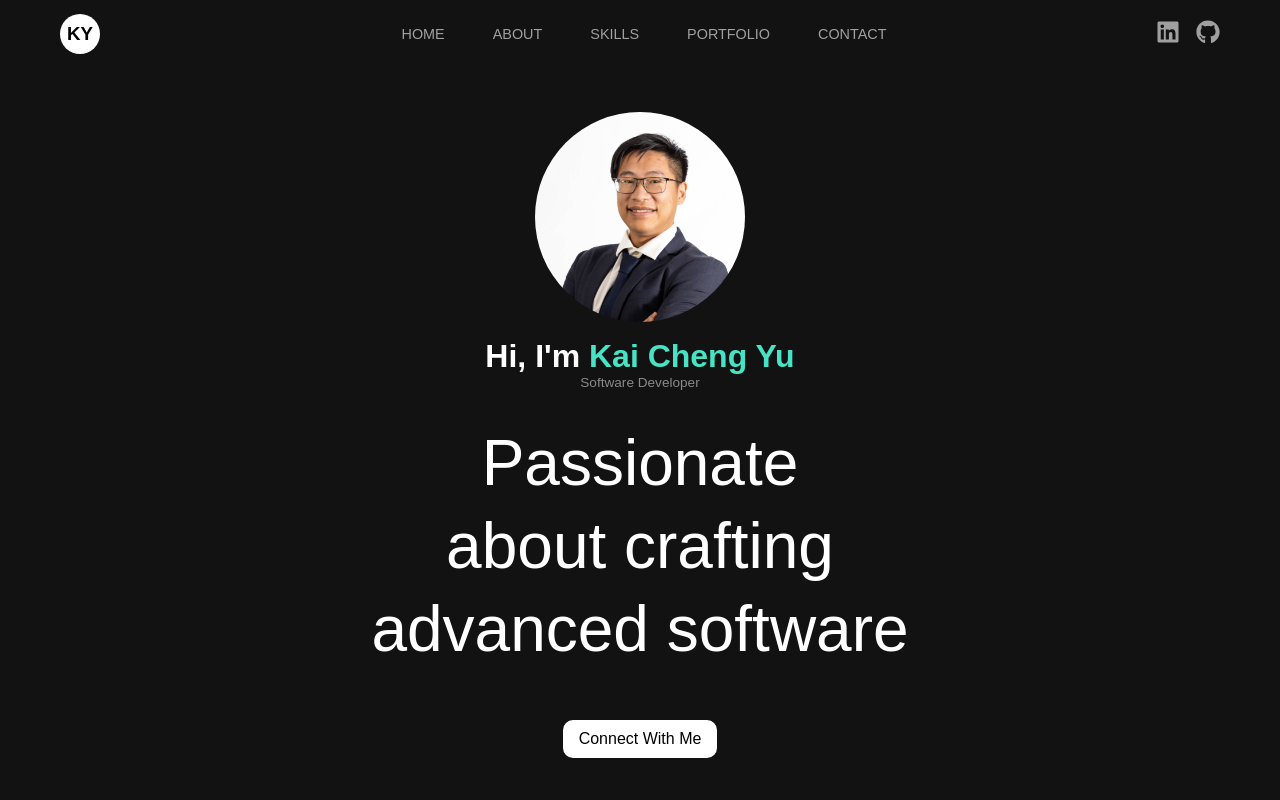
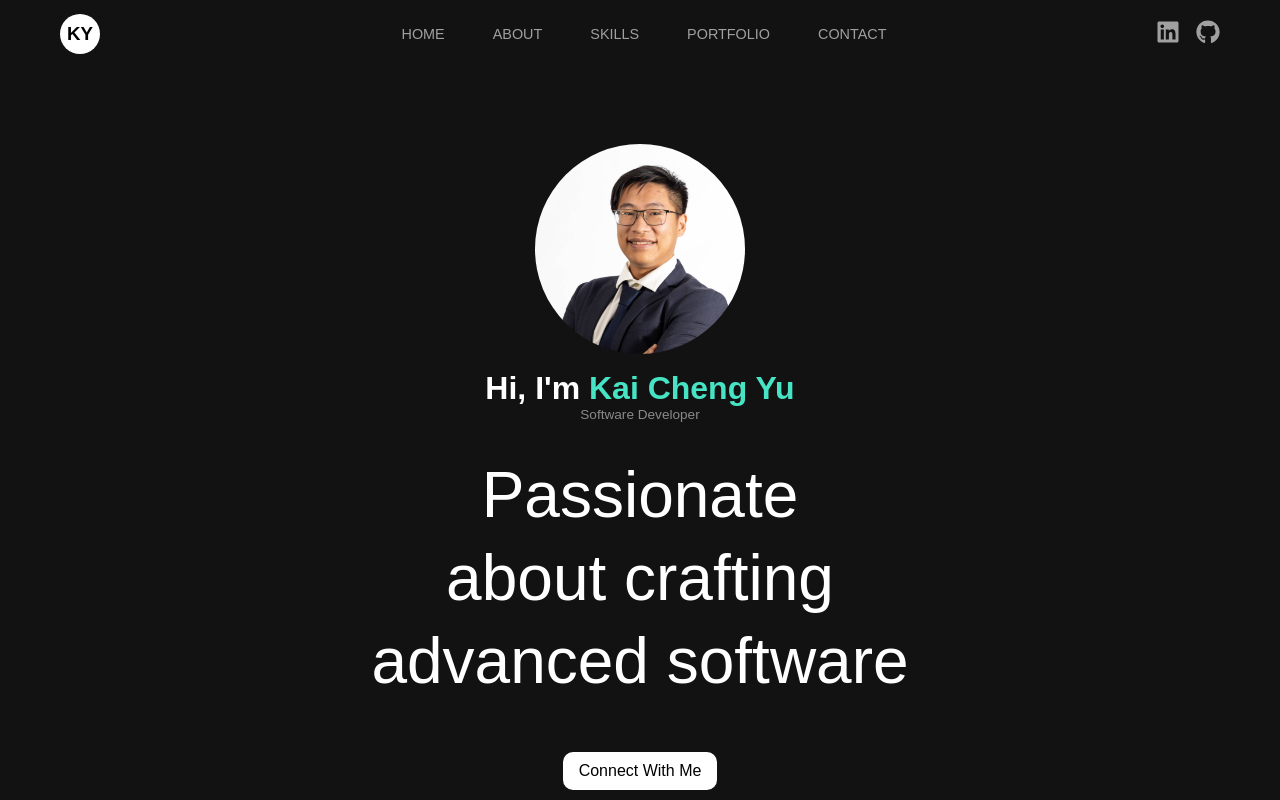
Before and after one commit to KyuXCode/portfolio-v2-1, a React (Vite) app: page / in a window 1280 px wide. Shown: the top 800 px of the page. Built offline with nearby package versions, Linux system fonts and the light colour scheme.

Commit message:
Fix animation glitch with scroll

```diff
--- a/src/App.scss
+++ b/src/App.scss
@@ -17,7 +17,7 @@
   .container {
     max-width:1224px;
     min-height: 100vh;
-    padding: 7rem 1.5rem 0 1.5rem;
+    padding: 9rem 1.5rem 0 1.5rem;
     margin: 0 auto;
   }
   /* @font-face {
--- a/src/Components/sections/Skills/Skills.jsx
+++ b/src/Components/sections/Skills/Skills.jsx
@@ -62,7 +62,7 @@ function Skills() {
                         <motion.div className="tools" key={index}
                             initial={{ opacity: 0 }}
                             whileInView={{ opacity: 1 }}
-                            transition={{ duration: 1.8 }}
+                            transition={{ duration: 2 }}
                         >
                             {icon}
                         </motion.div>
```
